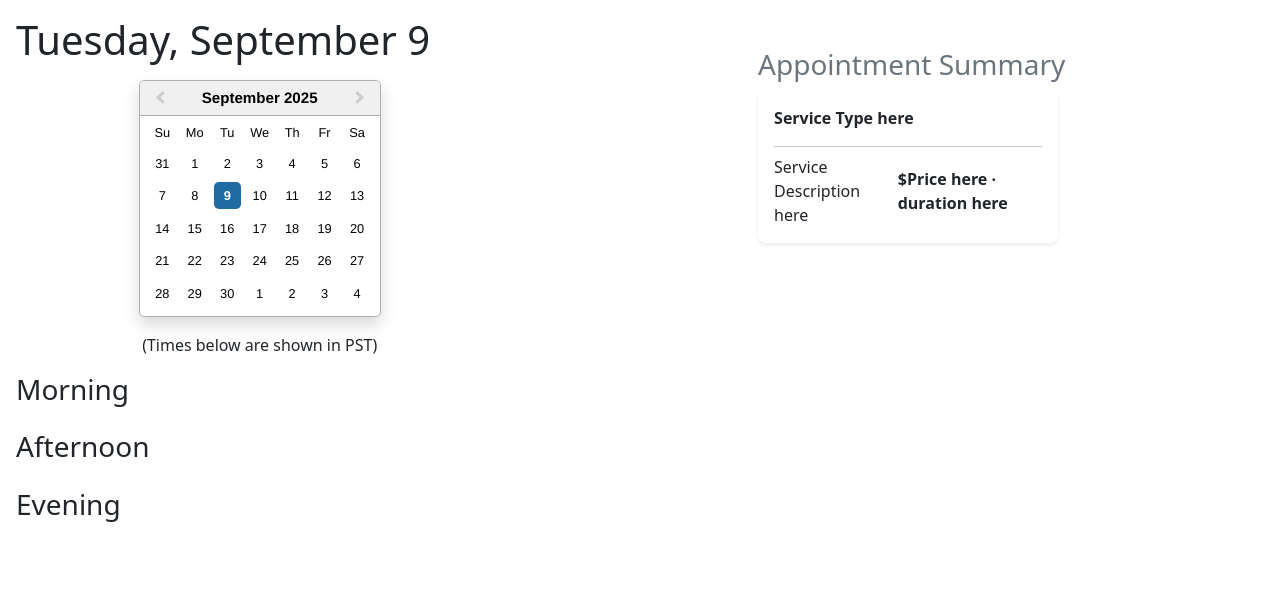
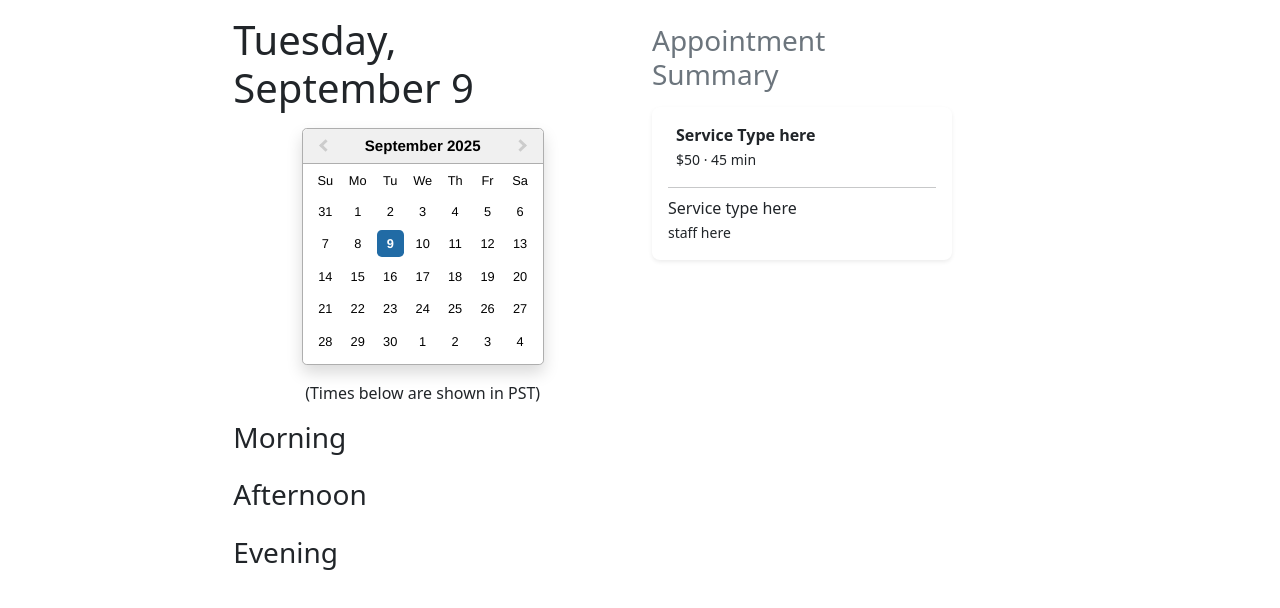
Before and after one commit to BenjaminSoYH/happy-nails-v2, a React (Create React App) app in the folder frontend/: page / in a window 1280 px wide. Shown: the top 608 px of the page. Built offline with nearby package versions, Linux system fonts and the light colour scheme.

Commit message:
reformatted some stuff on the book calendar page

```diff
--- a/frontend/src/pages/BookCalendar.tsx
+++ b/frontend/src/pages/BookCalendar.tsx
@@ -11,13 +11,13 @@ const BookCalendar = () => {
 
     return (
         <>
-            <div className="row">
+            <div className="row ">
 
-                <div className="col-lg-5 col-md-12">
+                <div className="col-lg-4 col-md-12 offset-lg-2">
                     <Calendar selectedDate={selectedDate} setSelectedDate={setSelectedDate} />
                     <TimeSlots selectedDate={selectedDate} />
                 </div>
-                <div className="col-lg-7 col-md-12 d-flex justify-content-center mt-lg-5 mt-3">
+                <div className="col-lg-3 col-md-12 mt-lg-4 mt-3">
                     <AppointmentSummary/>
                 </div>
 
--- a/frontend/src/pages/components/AppointmentSummary.tsx
+++ b/frontend/src/pages/components/AppointmentSummary.tsx
@@ -3,22 +3,23 @@ import React from 'react'
 const AppointmentSummary = () => {
   return (
     <>
-
-      <div className="col-auto">
-        <h3 className="text-secondary">Appointment Summary</h3>
+      <h3 className="text-secondary mb-3">Appointment Summary</h3>
       {/* we have to account for a list of services, not just 1  */}
       <div className="card shadow-sm border-0 rounded-3" style={{ width: "100%", maxWidth: "300px" }}>
         <div className="card-body">
-            <div className="d-flex justify-content-between align-items-center mb-3">
+          <div className="d-flex align-items-center mb-3">
+            <i className="bi bi-calendar-check me-2 text-secondary"></i> {/* placeholder for a little icon*/}
+            <div>
               <p className="fw-semibold mb-0">Service Type here</p>
+              <small>$50 · 45 min</small>
+            </div>
           </div>
 
           <hr className="my-2" />
 
-            <div className="d-flex justify-content-between align-items-center">
-              <p className="fw-medium mb-0">Service Description here</p>
-              <p className="fw-semibold mb-0">$Price here · duration here</p>
-            </div>
+          <div className="">
+            <p className="fw-medium mb-0">Service type here </p>
+            <small>staff here </small>
           </div>
         </div>
       </div>
```
Lines whose indentation alone changed are shown as unchanged.
